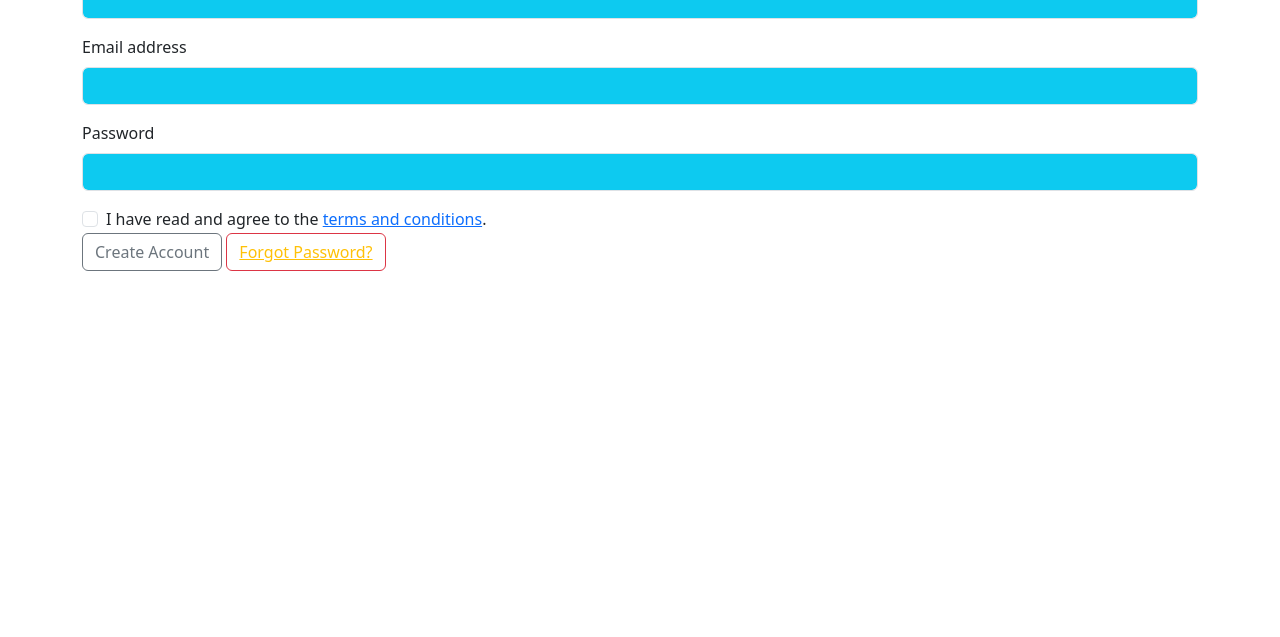
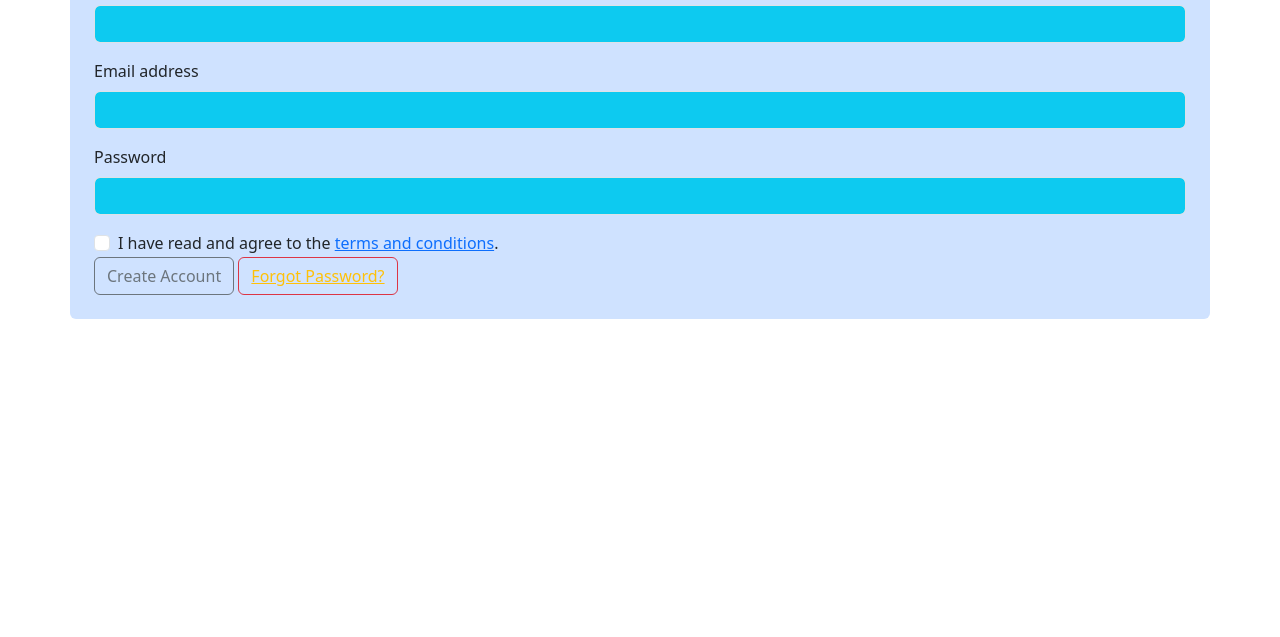
Before and after one commit to Loggingout/Passionate-Trap, a website built with Vite: page src/create-account.html in a window 1280 px wide. Shown: the part 163-800 px from the top of the page. Built offline with nearby package versions, Linux system fonts and the light colour scheme.

Commit message:
last commit's message applies.

```diff
--- a/src/create-account.html
+++ b/src/create-account.html
@@ -40,7 +40,7 @@
     <main>
         <!-- Beginning of Create Account Section -->
         <section>
-            <div class="container-lg justify-content-center align-items-center bs-body-indigo">
+            <div class="container-lg justify-content-center align-items-center bg-primary-subtle rounded-2 p-4">
                 <h1 class="text-center">Create Account</h1>
                 <form>
                     <div class="mb-3">
```
